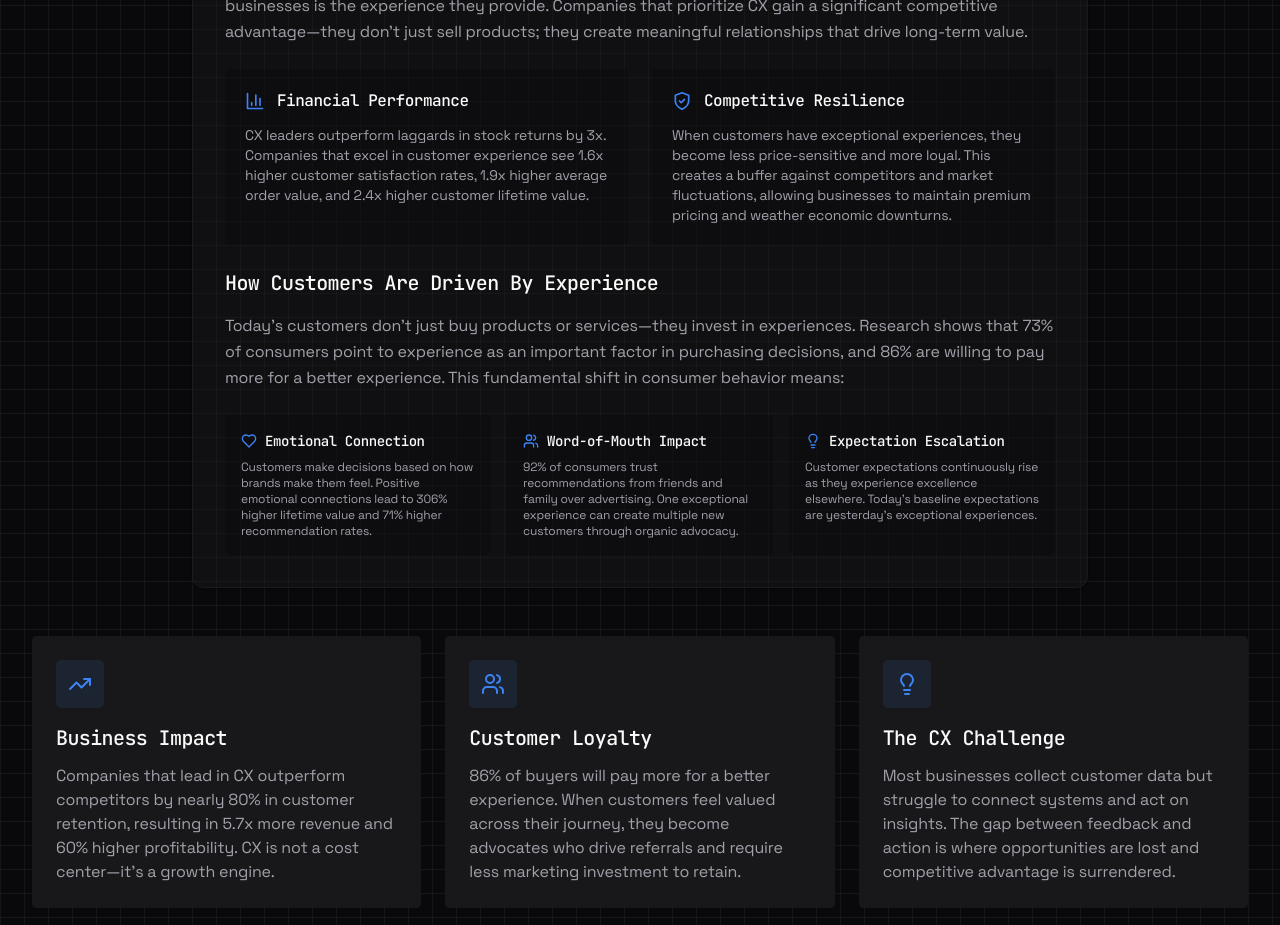
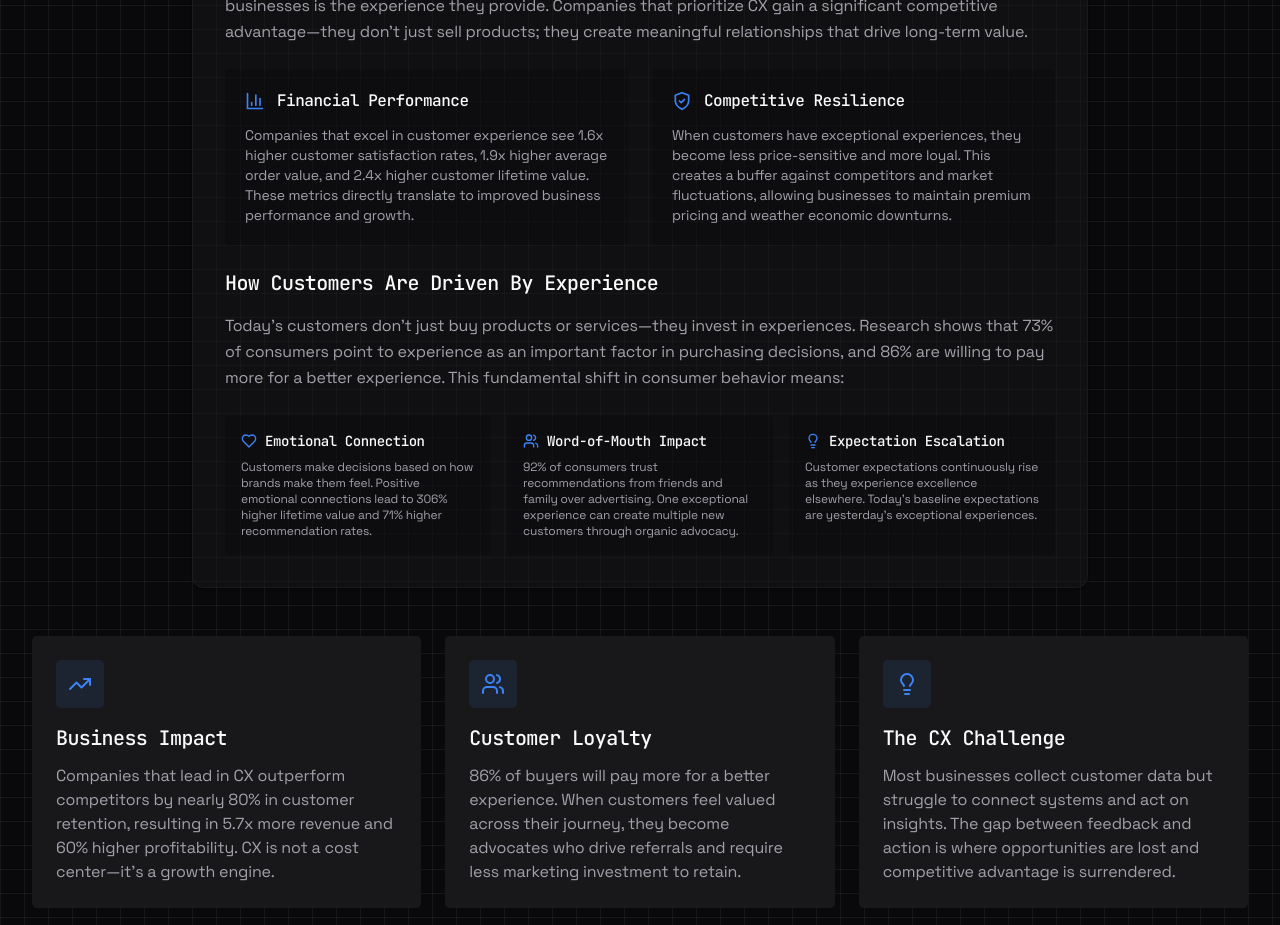
Before and after one commit to joshuaposton/strata_landing, a Next.js app: page / in a window 1280 px wide. Shown: the part 1800-2725 px from the top of the page. Built offline with nearby package versions, Linux system fonts and the light colour scheme.

Commit message:
feat(project): Finalize project structure and add initial files

```diff
--- a/src/components/CXExplainedSection.tsx
+++ b/src/components/CXExplainedSection.tsx
@@ -1,4 +1,3 @@
-
 import { Card, CardContent } from "@/components/ui/card";
 import { Lightbulb, TrendingUp, Users, BarChart3, Heart, ShieldCheck } from "lucide-react";
 
@@ -37,14 +36,14 @@ export function CXExplainedSection() {
                 long-term value.
               </p>
 
-              <div className="grid md:grid-cols-2 gap-6 mb-6">
-                <div className="bg-background/30 p-5 rounded-lg">
-                  <div className="flex items-center gap-3 mb-3">
-                    <BarChart3 className="text-primary h-5 w-5" />
-                    <h4 className="font-medium">Financial Performance</h4>
+              <div className='grid md:grid-cols-2 gap-6 mb-6'>
+                <div className='bg-background/30 p-5 rounded-lg'>
+                  <div className='flex items-center gap-3 mb-3'>
+                    <BarChart3 className='text-primary h-5 w-5' />
+                    <h4 className='font-medium'>Financial Performance</h4>
                   </div>
-                  <p className="text-sm text-muted-foreground">
-                    CX leaders outperform laggards in stock returns by 3x. Companies that excel in customer experience see 1.6x higher customer satisfaction rates, 1.9x higher average order value, and 2.4x higher customer lifetime value.
+                  <p className='text-sm text-muted-foreground'>
+                    Companies that excel in customer experience see 1.6x higher customer satisfaction rates, 1.9x higher average order value, and 2.4x higher customer lifetime value. These metrics directly translate to improved business performance and growth.
                   </p>
                 </div>
 
```
